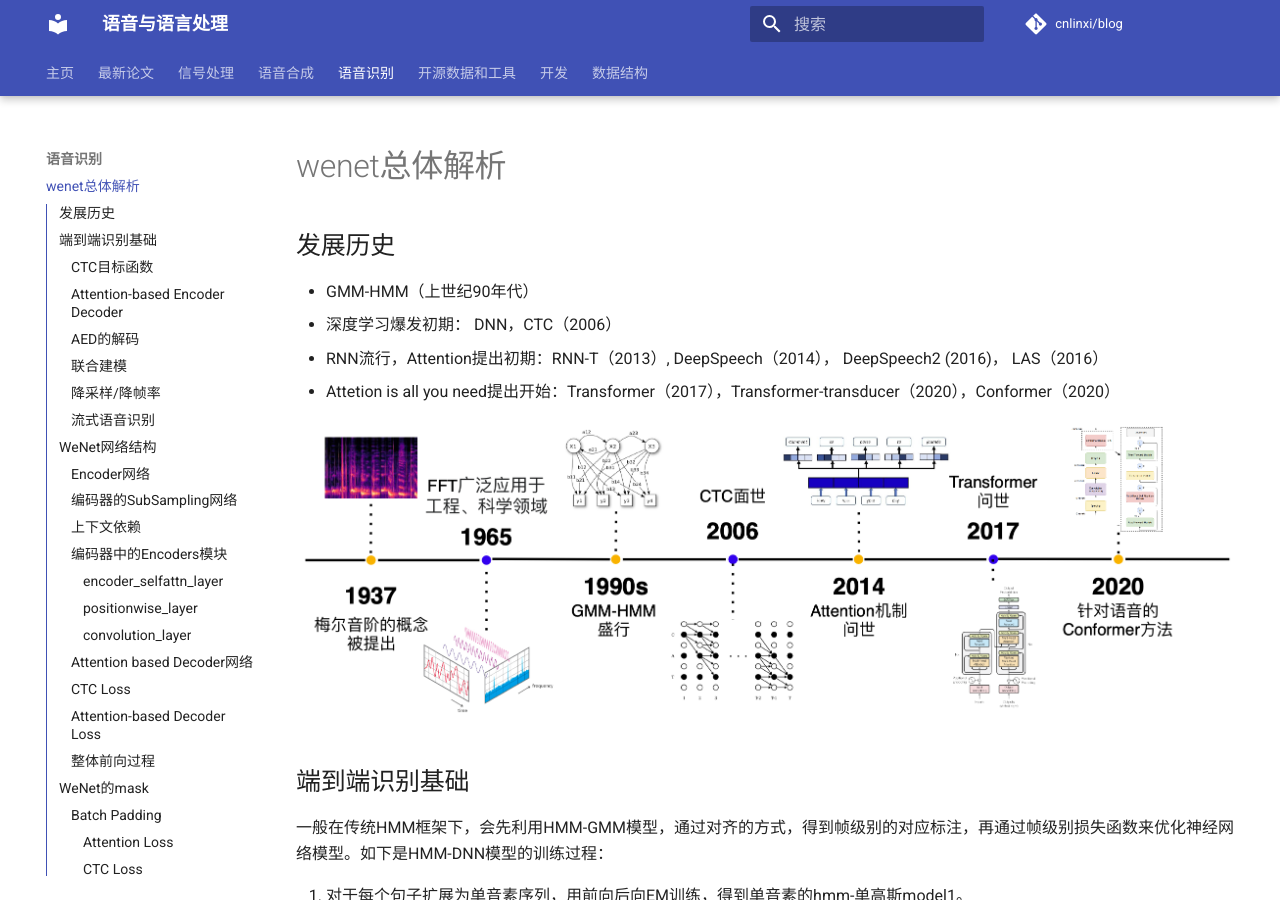
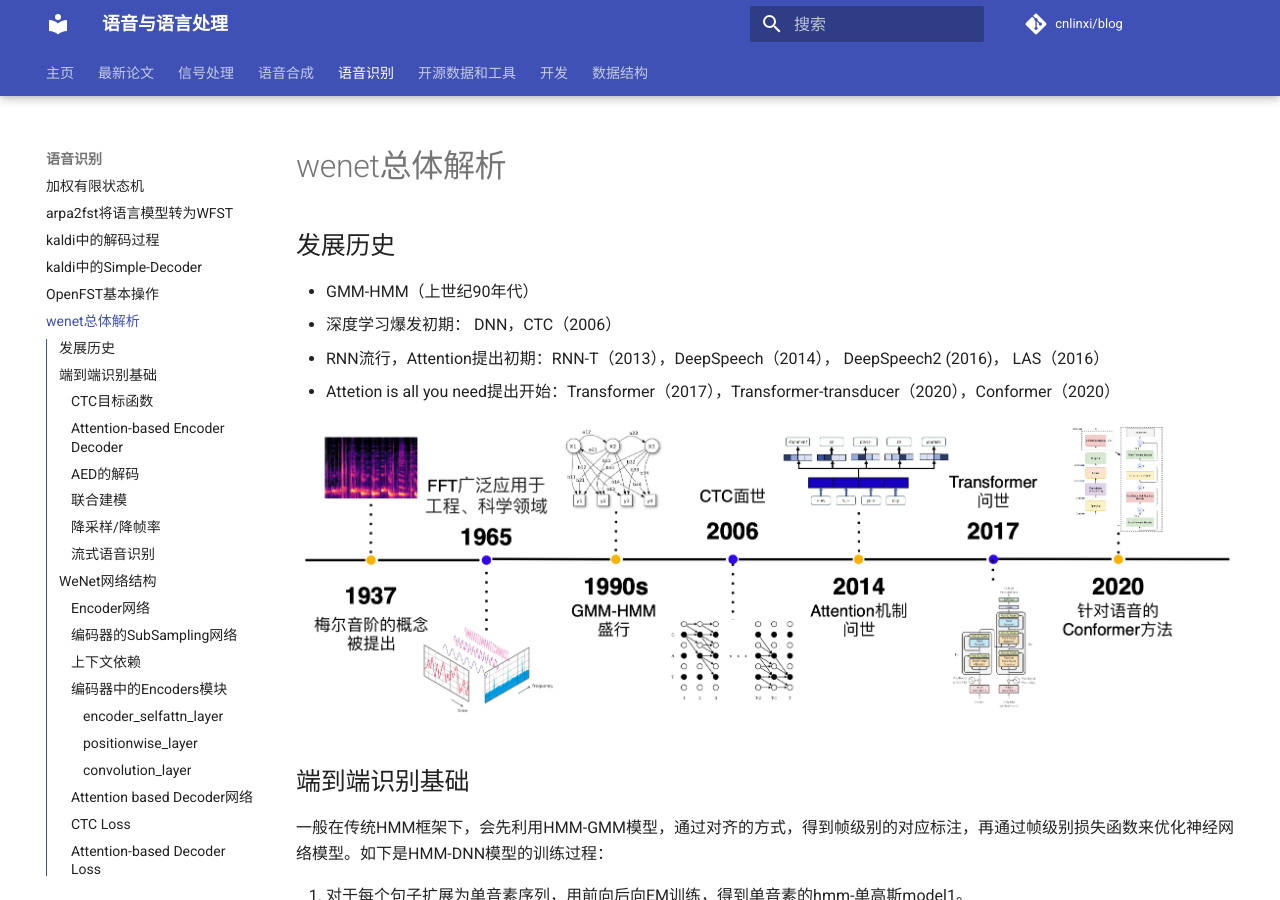
Before and after one commit to cnlinxi/blog, an MkDocs documentation site: the page built from docs/asr/wenet总体解析.md, in a window 1280 px wide and 900 px high. Built offline with MkDocs 1.6.1 and Material for MkDocs 9.7.7, drawn with Linux system fonts in a browser that asks for light colours; comment, search, counter and statistics services are not loaded.

Commit message:
update(wenet):修改错误

```diff
--- a/docs/asr/wenet总体解析.md
+++ b/docs/asr/wenet总体解析.md
@@ -4,7 +4,7 @@
 
 - GMM-HMM（上世纪90年代）
 - 深度学习爆发初期： DNN，CTC（2006）
-- RNN流行，Attention提出初期：RNN-T（2013）, DeepSpeech（2014）， DeepSpeech2 (2016)， LAS（2016）
+- RNN流行，Attention提出初期：RNN-T（2013），DeepSpeech（2014）， DeepSpeech2 (2016)， LAS（2016）
 - Attetion is all you need提出开始：Transformer（2017），Transformer-transducer（2020），Conformer（2020）
 
 ![](attachments/Pasted%20image%2020220529180233.png)
--- a/mkdocs.yml
+++ b/mkdocs.yml
@@ -18,14 +18,14 @@
     - "tts/声码器.md"
     - "tts/语音合成的总体知识体系.md"
   - 语音识别:
-    - "asr/wenet总体解析.md"
-    - "asr/wenet_runtime知识点.md"
-    - "asr/wenet_kaitang-ssl-train知识点.md"
     - "asr/加权有限状态机.md"
     - "asr/arpa2fst将语言模型转为WFST.md"
     - "asr/kaldi中的解码过程.md"
     - "asr/kaldi中的Simple-Decoder.md"
     - "asr/OpenFST基本操作.md"
+    - "asr/wenet总体解析.md"
+    - "asr/wenet_runtime知识点.md"
+    - "asr/wenet_kaitang-ssl-train知识点.md"
     - "asr/wenet的ctc_alignment.md"
     - "asr/wenet的ctc_prefix_beam_search.md"
     - "asr/wenet对onnx的支持.md"
```
